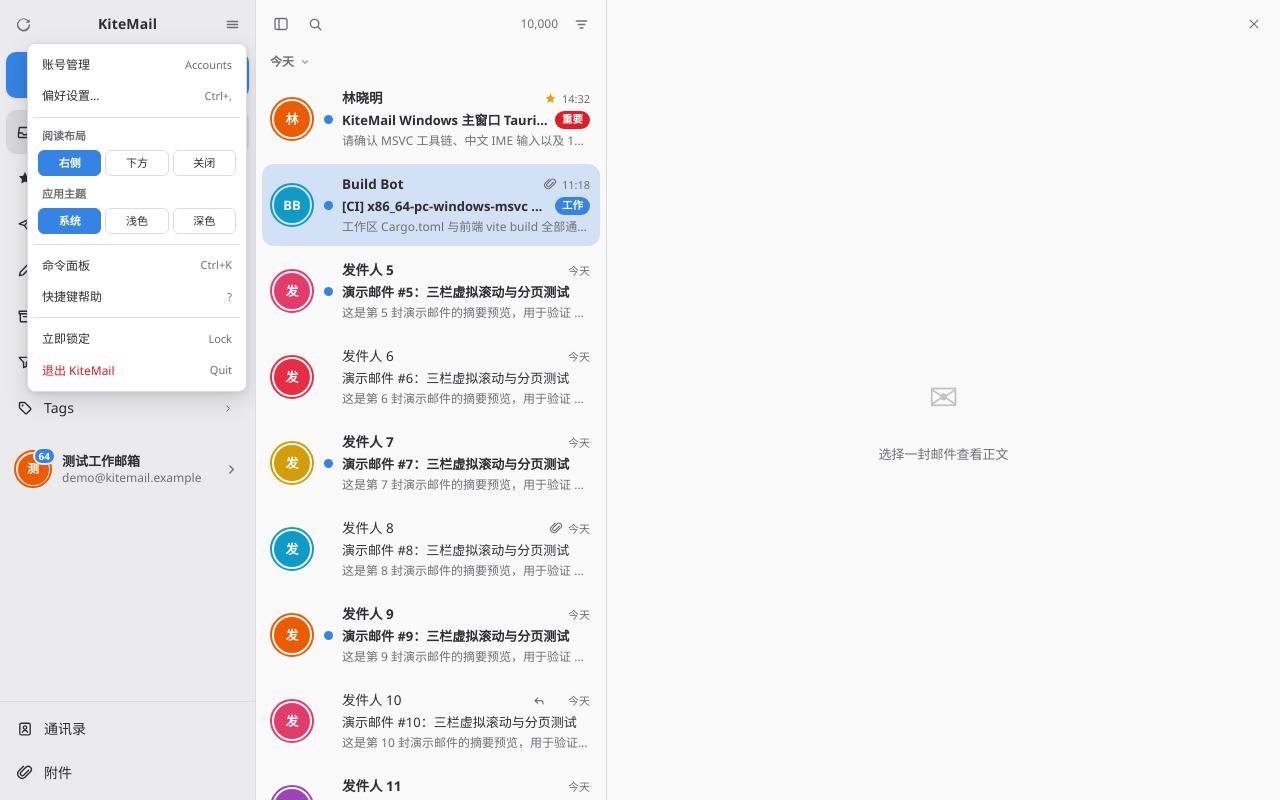
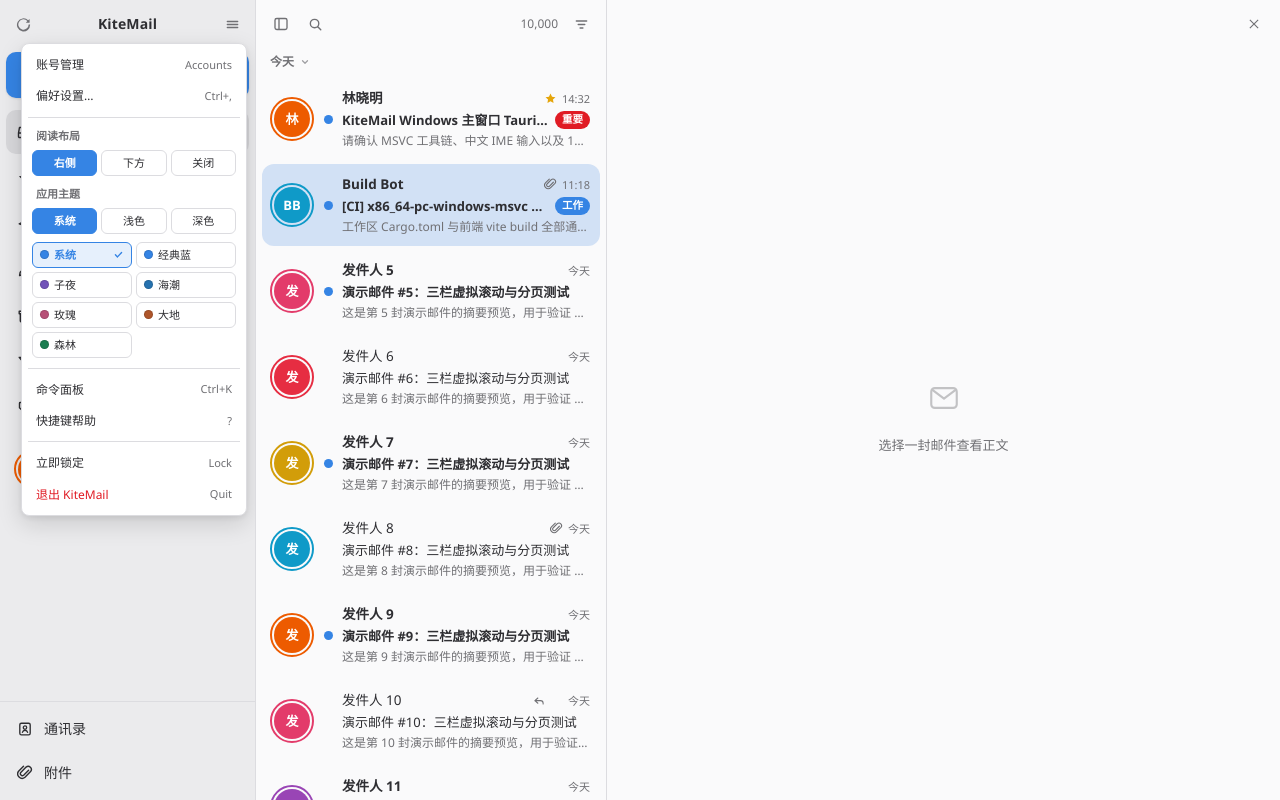
Before and after one commit to ISuuuu/KiteMail, a Vue app: page / in a window 1280 px wide. Both pictures are taken after a click on the button 232 px from the left and 24 px from the top of the page. Built offline with nearby package versions, Linux system fonts and the light colour scheme.

Commit message:
feat(parity): 补齐多布局关窗按钮、主菜单7套主题切换与阅读区图标清理

```diff
--- a/src/main-window/FolderSidebar.vue
+++ b/src/main-window/FolderSidebar.vue
@@ -132,6 +132,43 @@
               @click="runMenuAction(() => emit('setDarkMode', true))"
             >
               深色
+            </button>
+          </div>
+
+          <div class="km-theme-grid" role="group" aria-label="应用配色主题">
+            <button
+              v-for="theme in BUILTIN_THEMES"
+              :key="theme.id"
+              type="button"
+              class="km-theme-swatch-btn"
+              :class="{ active: themeId === theme.id }"
+              :title="theme.label"
+              :aria-pressed="themeId === theme.id"
+              @click="runMenuAction(() => emit('setTheme', theme.id))"
+            >
+              <span
+                class="km-theme-swatch-dot"
+                :style="{ backgroundColor: theme.swatch }"
+                aria-hidden="true"
+              />
+              <span class="km-theme-swatch-label">{{ theme.label }}</span>
+              <svg
+                v-if="themeId === theme.id"
+                class="km-theme-swatch-check"
+                viewBox="0 0 16 16"
+                width="11"
+                height="11"
+                aria-hidden="true"
+              >
+                <path
+                  fill="none"
+                  stroke="currentColor"
+                  stroke-width="2"
+                  stroke-linecap="round"
+                  stroke-linejoin="round"
+                  d="m3.5 8.5 3 3 6-6.5"
+                />
+              </svg>
             </button>
           </div>
 
@@ -868,16 +905,17 @@
 
 <script setup lang="ts">
 import { computed, onMounted, onUnmounted, ref, watch } from "vue";
-import type {
-  AccountSummaryDto,
-  FolderSummaryDto,
-  MailTemplateDto,
-  MessageFilterDto,
-  ReaderPosition,
-  SearchScope,
-  TagItemDto,
-  UnifiedViewKind,
-  ViewDto,
+import {
+  BUILTIN_THEMES,
+  type AccountSummaryDto,
+  type FolderSummaryDto,
+  type MailTemplateDto,
+  type MessageFilterDto,
+  type ReaderPosition,
+  type SearchScope,
+  type TagItemDto,
+  type UnifiedViewKind,
+  type ViewDto,
 } from "../ipc/types";
 import {
   SIDEBAR_FILTER_RULES,
@@ -904,6 +942,7 @@ const props = withDefaults(
     syncing?: boolean;
     mode?: "demo" | "live";
     hasPasscode?: boolean;
+    themeId?: string;
     darkMode?: boolean | null;
     effectiveDark?: boolean;
     readerPosition?: ReaderPosition;
@@ -917,6 +956,7 @@ const props = withDefaults(
     syncing: false,
     mode: "demo",
     hasPasscode: false,
+    themeId: "system",
     darkMode: null,
     effectiveDark: false,
     readerPosition: "right",
@@ -933,6 +973,7 @@ const emit = defineEmits<{
   quit: [];
   toggleDarkMode: [];
   setDarkMode: [darkMode: boolean | null];
+  setTheme: [themeId: string];
   setReaderPosition: [position: ReaderPosition];
   compose: [];
   composeFromTemplate: [template: MailTemplateDto];
@@ -1450,7 +1491,9 @@ onUnmounted(() => {
 .km-main-menu {
   right: 0;
   top: 34px;
-  width: 220px;
+  width: 226px;
+  max-height: calc(100vh - 52px);
+  overflow-y: auto;
 }
 
 .km-sidebar.rail .km-main-menu {
@@ -1545,6 +1588,60 @@ onUnmounted(() => {
   border-color: var(--km-accent);
   color: #ffffff;
   font-weight: 600;
+}
+
+.km-theme-grid {
+  display: grid;
+  grid-template-columns: repeat(2, minmax(0, 1fr));
+  gap: 4px;
+  padding: 2px 4px 4px;
+}
+
+.km-theme-swatch-btn {
+  height: 26px;
+  padding: 0 7px;
+  border: 1px solid var(--km-border);
+  border-radius: var(--km-radius-sm);
+  background: transparent;
+  color: var(--km-text);
+  font-size: 11px;
+  display: inline-flex;
+  align-items: center;
+  gap: 5px;
+  cursor: pointer;
+  min-width: 0;
+}
+
+.km-theme-swatch-btn:hover {
+  background: var(--km-hover-bg);
+}
+
+.km-theme-swatch-btn.active {
+  border-color: var(--km-accent);
+  background: var(--km-accent-soft);
+  color: var(--km-accent);
+  font-weight: 600;
+}
+
+.km-theme-swatch-dot {
+  width: 9px;
+  height: 9px;
+  border-radius: 999px;
+  flex-shrink: 0;
+  box-shadow: inset 0 0 0 1px rgba(0, 0, 0, 0.14);
+}
+
+.km-theme-swatch-label {
+  flex: 1 1 auto;
+  min-width: 0;
+  overflow: hidden;
+  text-overflow: ellipsis;
+  white-space: nowrap;
+  text-align: left;
+}
+
+.km-theme-swatch-check {
+  flex-shrink: 0;
 }
 
 /* 中部导航滚动区 */
--- a/src/main-window/MainWindow.vue
+++ b/src/main-window/MainWindow.vue
@@ -18,6 +18,7 @@
       :syncing="state.syncStatus.value.syncing"
       :mode="state.mode.value"
       :hasPasscode="state.hasPasscode.value"
+      :themeId="state.layout.prefs.value.themeId"
       :darkMode="state.layout.prefs.value.darkMode"
       :effectiveDark="state.layout.effectiveDark.value"
       :readerPosition="state.layout.prefs.value.readerPosition"
@@ -30,6 +31,7 @@
       @quit="state.quit"
       @toggleDarkMode="state.layout.toggleDarkMode"
       @setDarkMode="state.layout.setDarkMode"
+      @setTheme="state.layout.setTheme"
       @setReaderPosition="state.layout.setReaderPosition"
       @compose="openNewCompose()"
       @composeFromTemplate="openComposeFromTemplate"
@@ -86,6 +88,7 @@
           :scrollResetToken="state.scrollResetToken.value"
           :syncStatus="state.syncStatus.value"
           :cacheReady="state.cacheReady.value"
+          :showWindowClose="state.layout.prefs.value.readerPosition !== 'right'"
           @selectMessage="state.selectMessage"
           @toggleSeen="state.toggleMessageSeen"
           @toggleFlagged="state.toggleMessageFlagged"
@@ -99,6 +102,7 @@
           @refresh="state.refresh"
           @loadMore="state.loadMore"
           @loadOlder="state.loadOlderMessages()"
+          @closeWindow="state.closeWindow()"
           @overlayChange="state.layout.setOverlayOpen"
         />
       </div>
@@ -118,6 +122,7 @@
         <ReaderPane
           ref="belowReaderPaneRef"
           :isBelow="true"
+          :showWindowClose="false"
           :message="state.openedMessage.value"
           :loading="state.readerLoading.value"
           :error="state.readerError.value"
@@ -194,6 +199,7 @@
       <ReaderPane
         ref="rightReaderPaneRef"
         class="km-reader-column"
+        :showWindowClose="true"
         :message="state.openedMessage.value"
         :loading="state.readerLoading.value"
         :error="state.readerError.value"
--- a/src/main-window/MessageListPane.vue
+++ b/src/main-window/MessageListPane.vue
@@ -212,6 +212,22 @@
             </button>
           </div>
         </div>
+
+        <button
+          v-if="showWindowClose"
+          type="button"
+          class="km-icon-btn km-window-close-btn"
+          title="关闭主窗口"
+          aria-label="关闭窗口"
+          @click="emit('closeWindow')"
+        >
+          <svg viewBox="0 0 16 16" width="14" height="14" aria-hidden="true">
+            <path
+              fill="currentColor"
+              d="m3.7 2.8 4.3 4.3 4.3-4.3.9.9L8.9 8l4.3 4.3-.9.9L8 8.9l-4.3 4.3-.9-.9L7.1 8 2.8 3.7l.9-.9Z"
+            />
+          </svg>
+        </button>
       </div>
     </header>
 
@@ -463,10 +479,12 @@ const props = withDefaults(
     scrollResetToken?: number;
     syncStatus?: SyncStatusDto;
     cacheReady?: boolean;
+    showWindowClose?: boolean;
   }>(),
   {
     isRail: false,
     effectiveDark: false,
+    showWindowClose: false,
     tagsMeta: () => [],
     collapsedDayGroups: () => new Set<string>(),
     expandedThreadKeys: () => new Set<string>(),
@@ -488,6 +506,7 @@ const emit = defineEmits<{
   refresh: [];
   loadMore: [];
   loadOlder: [];
+  closeWindow: [];
   overlayChange: [id: string, open: boolean];
 }>();
 
@@ -964,6 +983,11 @@ onUnmounted(() => {
   color: var(--km-accent);
 }
 
+.km-window-close-btn:hover {
+  background: var(--km-danger-soft);
+  color: var(--km-danger);
+}
+
 .km-filter-active-dot {
   position: absolute;
   top: 5px;
--- a/src/main-window/ReaderPane.vue
+++ b/src/main-window/ReaderPane.vue
@@ -137,7 +137,22 @@
                   <span class="km-swatch-dot" :style="{ backgroundColor: tag.color }" />
                   <span>{{ tag.name }}</span>
                 </span>
-                <span v-if="hasTag(tag.name)">✓</span>
+                <svg
+                  v-if="hasTag(tag.name)"
+                  viewBox="0 0 16 16"
+                  width="12"
+                  height="12"
+                  aria-hidden="true"
+                >
+                  <path
+                    fill="none"
+                    stroke="currentColor"
+                    stroke-width="1.8"
+                    stroke-linecap="round"
+                    stroke-linejoin="round"
+                    d="m3.5 8.5 3 3 6-6.5"
+                  />
+                </svg>
               </button>
             </div>
           </div>
@@ -342,6 +357,7 @@
 
         <!-- 窗口关闭按钮（并入顶部工具栏最右侧） -->
         <button
+          v-if="showWindowClose"
           type="button"
           class="km-tool-icon-btn km-tool-close"
           title="关闭主窗口"
@@ -360,7 +376,26 @@
 
     <!-- 空状态 -->
     <div v-if="!message && !loading && !error" class="km-reader-empty">
-      <div class="km-empty-icon" aria-hidden="true">✉</div>
+      <div class="km-empty-icon" aria-hidden="true">
+        <svg viewBox="0 0 24 24" width="34" height="34" fill="none" aria-hidden="true">
+          <rect
+            x="3"
+            y="5"
+            width="18"
+            height="14"
+            rx="2.5"
+            stroke="currentColor"
+            stroke-width="1.5"
+          />
+          <path
+            stroke="currentColor"
+            stroke-width="1.5"
+            stroke-linecap="round"
+            stroke-linejoin="round"
+            d="m3.8 6.2 8.2 6.3 8.2-6.3"
+          />
+        </svg>
+      </div>
       <p>选择一封邮件查看正文</p>
     </div>
 
@@ -473,7 +508,15 @@
             aria-label="关闭查找"
             @click="emit('closeFind')"
           >
-            ✕
+            <svg viewBox="0 0 16 16" width="12" height="12" aria-hidden="true">
+              <path
+                fill="none"
+                stroke="currentColor"
+                stroke-width="1.6"
+                stroke-linecap="round"
+                d="m4 4 8 8m0-8-8 8"
+              />
+            </svg>
           </button>
         </div>
 
@@ -595,6 +638,7 @@ const props = withDefaults(
     findTotal?: number;
     findStepToken?: number;
     findStepDelta?: number;
+    showWindowClose?: boolean;
   }>(),
   {
     availableTags: () => [],
@@ -605,6 +649,7 @@ const props = withDefaults(
     findQuery: "",
     findCurrent: 0,
     findTotal: 0,
+    showWindowClose: true,
   }
 );
 
@@ -1067,7 +1112,9 @@ defineExpose({
 }
 
 .km-empty-icon {
-  font-size: 36px;
+  display: inline-flex;
+  align-items: center;
+  justify-content: center;
   opacity: 0.4;
 }
 
@@ -1138,10 +1185,10 @@ defineExpose({
 }
 
 .km-reader-subject-header {
-  padding: 4px 16px 12px 21px;
+  padding: 4px 16px 10px 21px;
   display: flex;
   flex-direction: column;
-  gap: 8px;
+  gap: 6px;
   background: var(--km-reader-header-bg, #fafafb);
   border-bottom: 1px solid var(--km-border);
   flex-shrink: 0;
@@ -1232,10 +1279,14 @@ defineExpose({
 .km-find-nav-btn {
   width: 24px;
   height: 24px;
+  padding: 0;
   border: none;
   border-radius: var(--km-radius-sm);
   background: transparent;
   color: var(--km-text-muted);
+  display: inline-flex;
+  align-items: center;
+  justify-content: center;
   cursor: pointer;
 }
 
```
Also changed, not shown: tests/run.mjs (+1 -0 lines), 1 other file (tests, documents, lock files or other folders).
